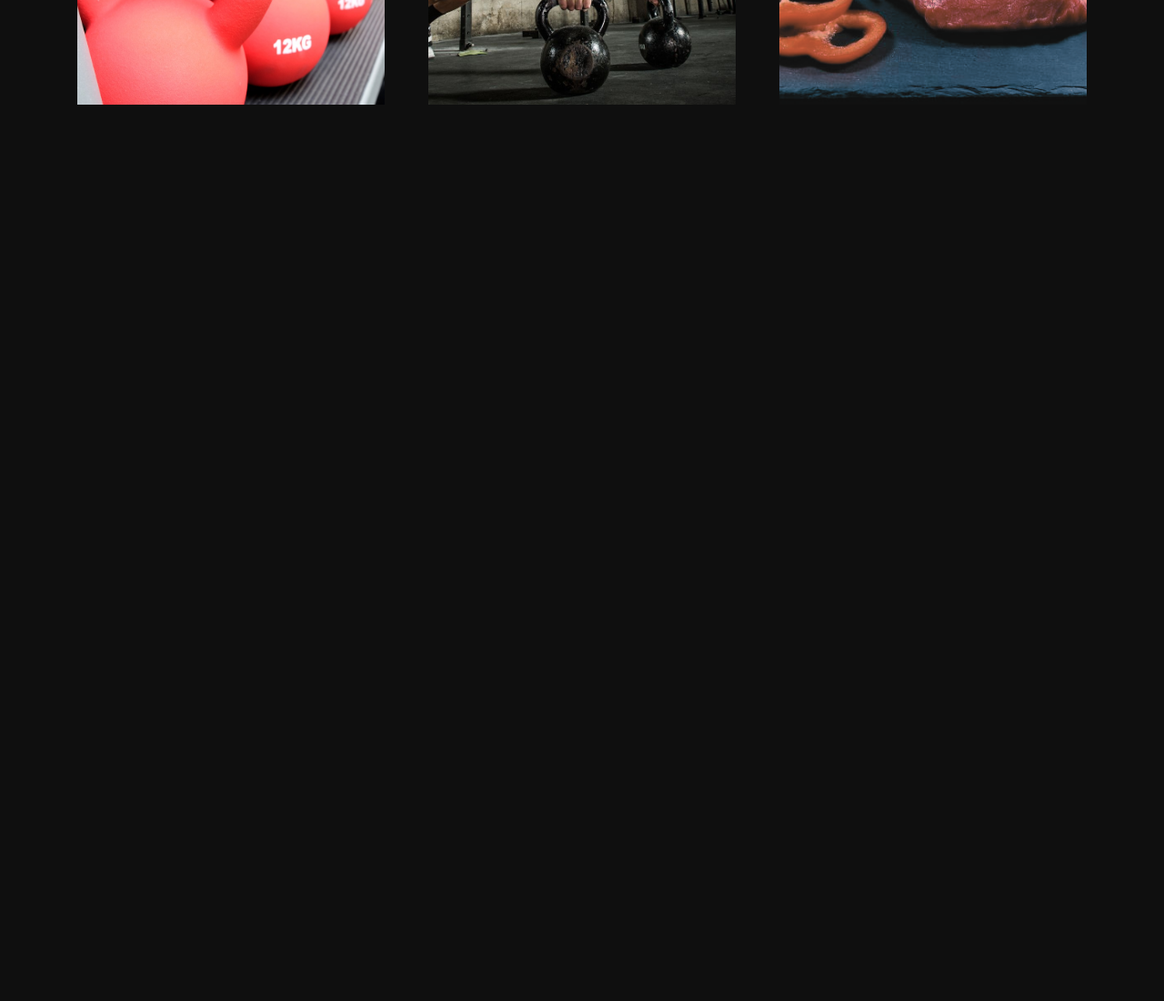
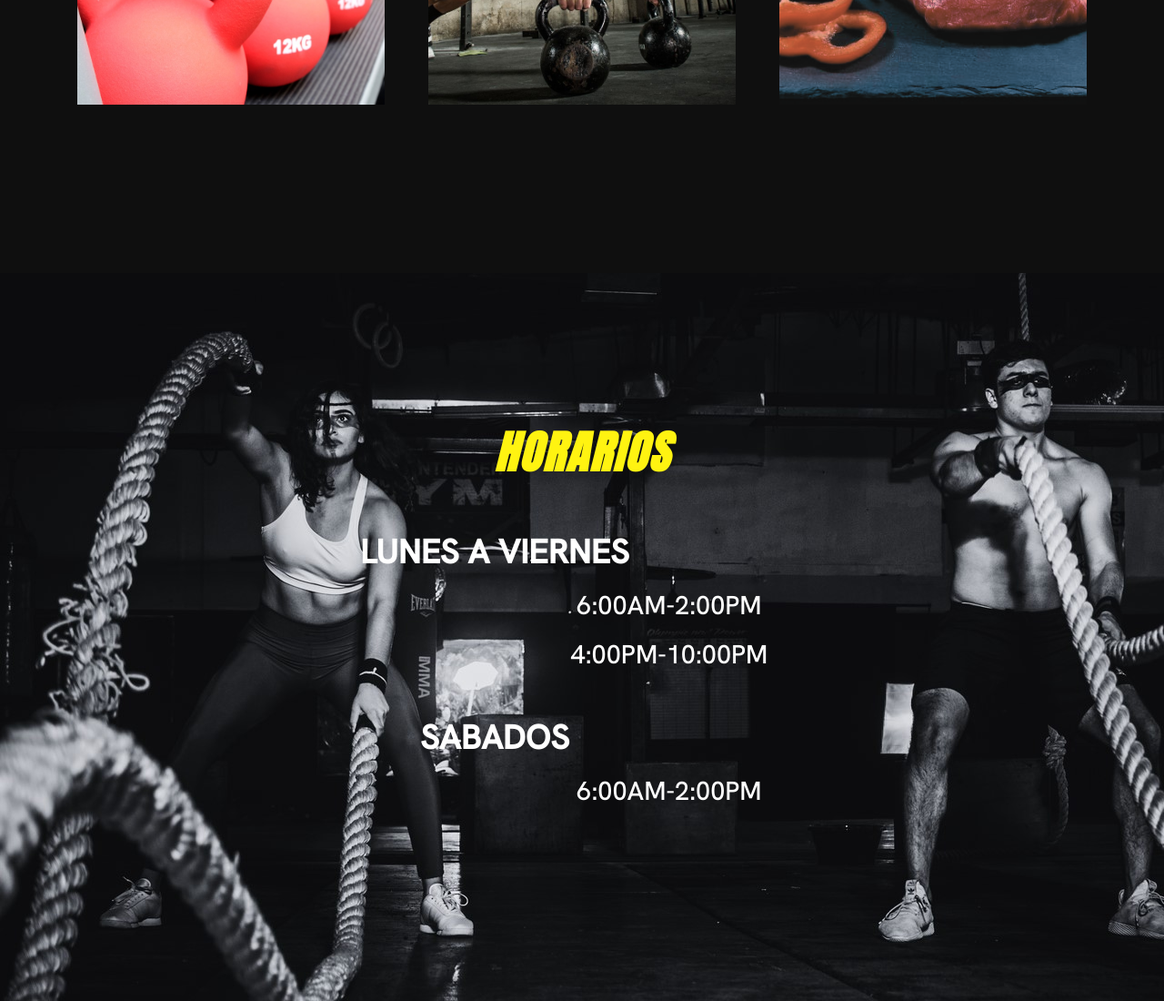
Before and after one commit to GerardoDLSJ/GYM, a plain HTML site: page vistas/index.html in a window 1280 px wide. Shown: the part 2100-3200 px from the top of the page at 91% size. Before the commit the page ends 2400 px from the top, so only its background shows below. Drawn offline with nearby package versions, Linux system fonts and the light colour scheme.

Commit message:
Anadienbdo horarios

```diff
--- a/styles/styles.css
+++ b/styles/styles.css
@@ -225,7 +225,46 @@ header{
 /*--------------------------------------------------------------
 # Horarios
 --------------------------------------------------------------*/
+.schedules{
+    min-width: 100vh;
+    min-height: 100vh;
+    background-image: url(../img/shedules.jpg);
+}
 
+.schedules__titulo{
+    display: flex;
+    flex-direction: column;
+    align-items: center;
+
+}
+
+.schedules__titulo h2{
+    margin-top: 10rem;
+    color: var(--primary-color);
+    font-family: var(--primary-font);
+    font-size: 3.1rem;
+    letter-spacing: 0.12rem;
+    text-transform: uppercase;
+    font-style: italic;
+}
+
+.schedules__titulo h3{
+    margin-top: 3rem;
+    margin-right: 12rem;
+    color: white;
+    font-size: 2.3rem;
+    font-family: var(--secondary-font);
+    font-weight: bold;
+    text-transform: uppercase;
+}
+.schedules__titulo p{
+    margin-top: 1rem;
+    margin-left: 12rem;
+    color: white;
+    font-size: 1.8rem;
+    font-family: var(--secondary-font);
+    text-transform: uppercase;
+}
 /*--------------------------------------------------------------
 # Productos
 --------------------------------------------------------------*/
--- a/vistas/index.html
+++ b/vistas/index.html
@@ -96,7 +96,14 @@
 
         <!-- ======= Sección horarios ======= -->
         <section id="serc_3" class="schedules">
-
+            <div class="schedules__titulo">
+                 <h2>Horarios</h2>
+                 <h3>Lunes a viernes</h3>
+                 <p>6:00AM-2:00PM</p>
+                 <p>4:00PM-10:00PM</p>
+                 <h3>Sabados</h3>
+                 <p>6:00AM-2:00PM</p>
+            </div>
         </section>
 
         <!-- ======= Sección productos ======= -->
```
Also changed, not shown: img/shedules.jpg (added).
